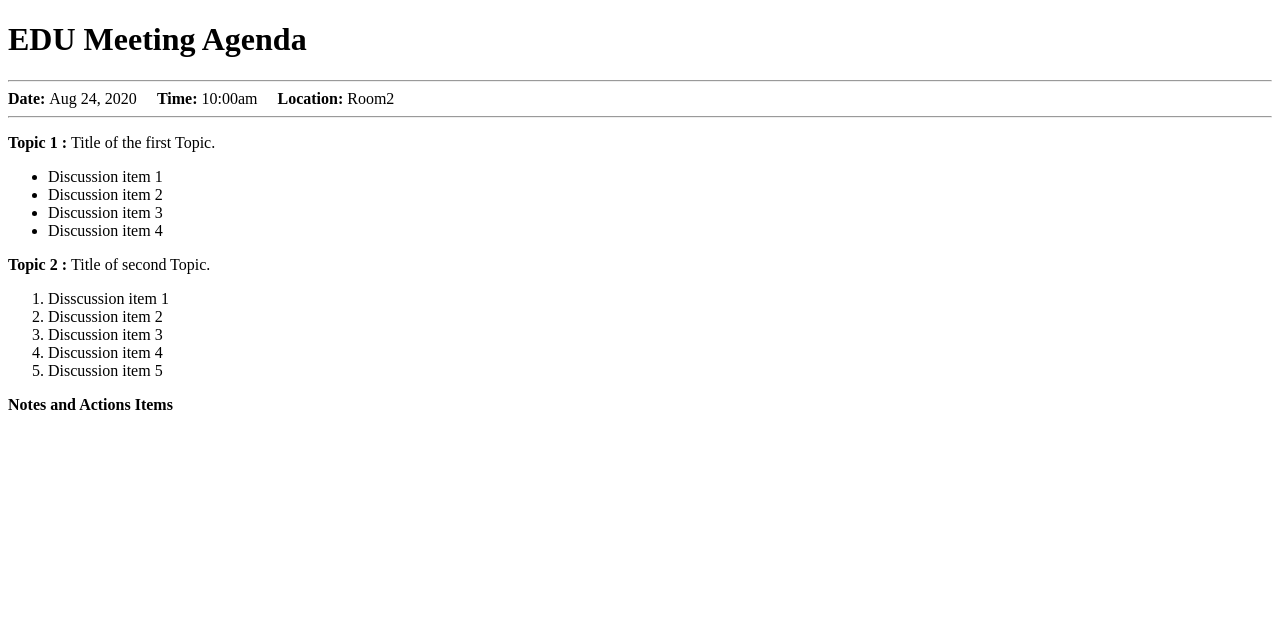
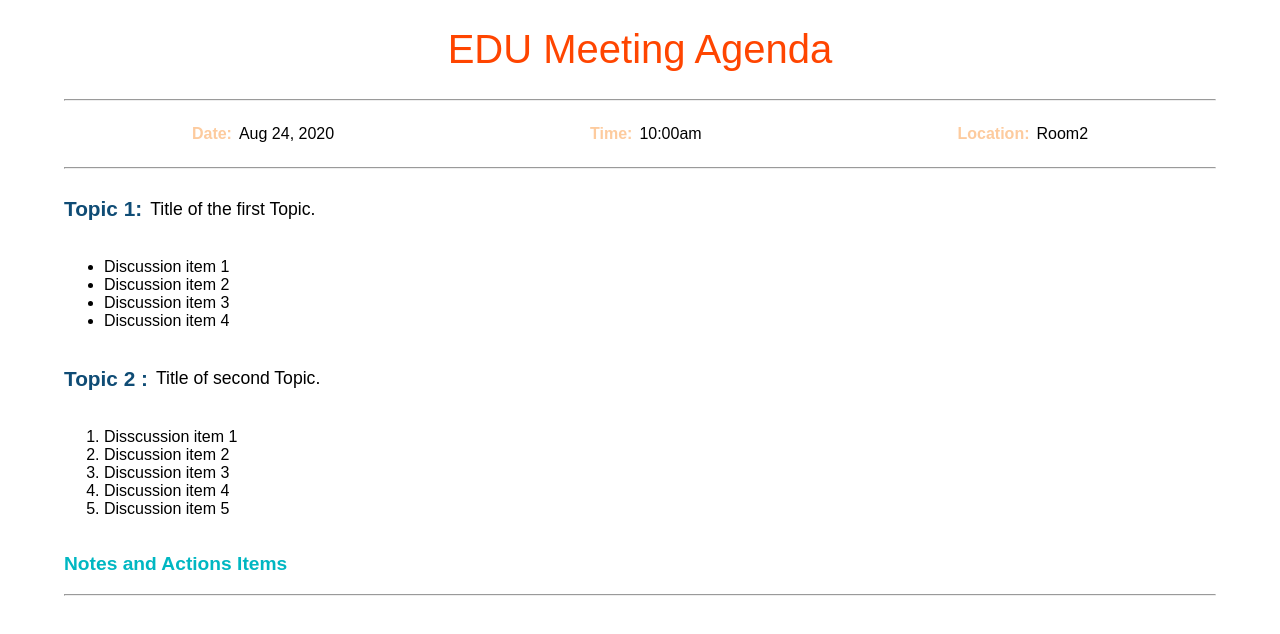
Before and after one commit to emmase/PrepVII, a plain HTML site: page Prep-vii/index.html in a window 1280 px wide. Drawn offline with Linux system fonts and the light colour scheme.

Commit message:
commit message

```diff
--- /dev/null
+++ b/Prep-vii/Index.css
@@ -0,0 +1,49 @@
+@import url('https://fonts.googleapis.com/css2?family=Josefin+Sans:wght@300;400&display=swap');
+
+body{
+    font-family:'JosefinSans', sans-serif;
+    margin-left: 5%;
+    margin-right: 5%;
+}
+h1{
+    font-size: 2.5rem;
+    font-weight: 400;
+    text-align: center;
+    color: orangered;
+}
+span{
+font-size: 1rem;
+font-weight: 600;
+
+}
+.location-section{
+display: flex;
+justify-content: space-around;
+}
+.location{
+    display: flex;
+}
+.location-title{
+    padding-right: 7px;
+    font-weight: 600;
+    color: #fdcb9e;
+}
+.topic{
+    display: flex;
+    align-items: center;
+}
+.topic-title{
+font-size: 1.3rem;
+font-weight: 600;
+padding-right: 8px;
+color: #0f4c75;
+
+}
+.topic-detail{
+    font-size: 1.1rem;
+}
+.notes{
+    font-size: 1.2rem;
+    padding-top: 1rem;
+    color: #00b7c2;
+}
--- a/Prep-vii/index.html
+++ b/Prep-vii/index.html
@@ -4,15 +4,33 @@
     <meta charset="UTF-8">
     <meta name="viewport" content="width=device-width, initial-scale=1.0">
     <title>Meeting Agenda</title>
+    <link rel="stylesheet" href="Index.css">
 </head>
 <body>
-    <h1>EDU Meeting Agenda</h1>
+    <h1 class="heading">EDU Meeting Agenda</h1>
 <hr>
-<span><strong>Date: </strong>Aug 24, 2020 &nbsp </span>
-<span>&nbsp; <strong>Time: </strong>10:00am &nbsp</span>
-<span>&nbsp; <strong>Location: </strong>Room2 </span>
+<div class="location-section">
+<div class="location">
+<p class="location-title">Date:</p>
+<p class="location.detail">Aug 24, 2020 </p>
+</div>
+<div class="location">
+<p class="location-title">Time:</p>
+<p class="location.detail"> 10:00am </p>
+</div>
+<div class="location">
+<p class="location-title">Location:</p>
+<p class="location.detail"> Room2 </p>
+</div>
+</div>
 <hr/>
-<p><strong>Topic 1 : </strong>Title of the first Topic.</p>
+<div class="topic">
+<p class="topic-title">
+    Topic 1:
+ </p>
+
+    <p class="topic-detail"> Title of the first Topic.</p>
+</div>
 <ul>
     <li>Discussion item 1
         <li>Discussion item 2
@@ -22,7 +40,10 @@
         </li>
     </li>
 </ul>
-<p><strong>Topic 2 : </strong>Title of second Topic. </p>
+<div class="topic">
+<p class="topic-title">Topic 2 :</p>
+<p class="topic-detail">Title of second Topic. </p>
+</div>
 <ol>
     <li>Disscussion item 1
         <li>Discussion item  2
@@ -32,6 +53,8 @@
         </li>
     </li>
 </ol>
-<P><strong>Notes and Actions Items</strong></P>
-</body>
+
+<h3 class="notes">Notes and Actions Items</h3>
+<hr/>
+
 </html>
```
